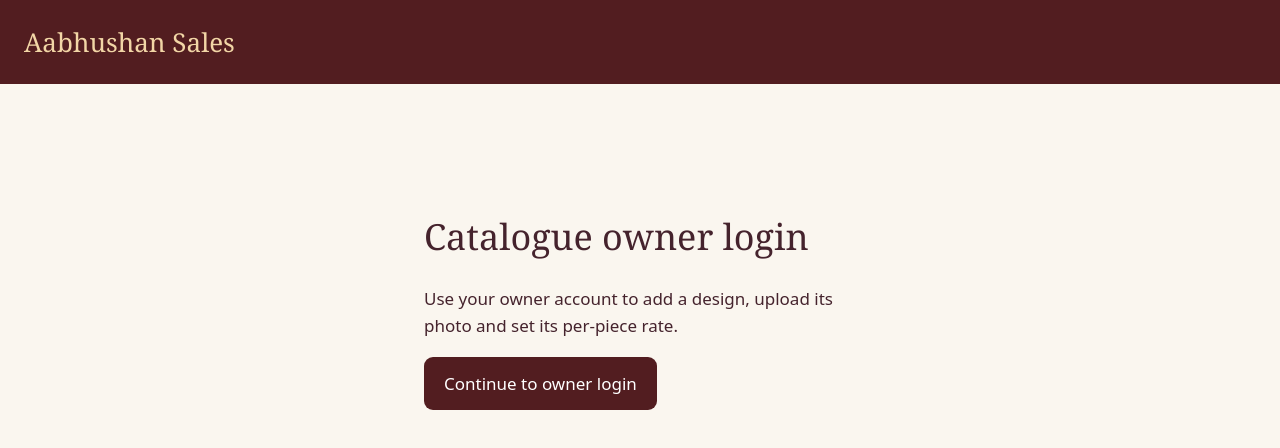
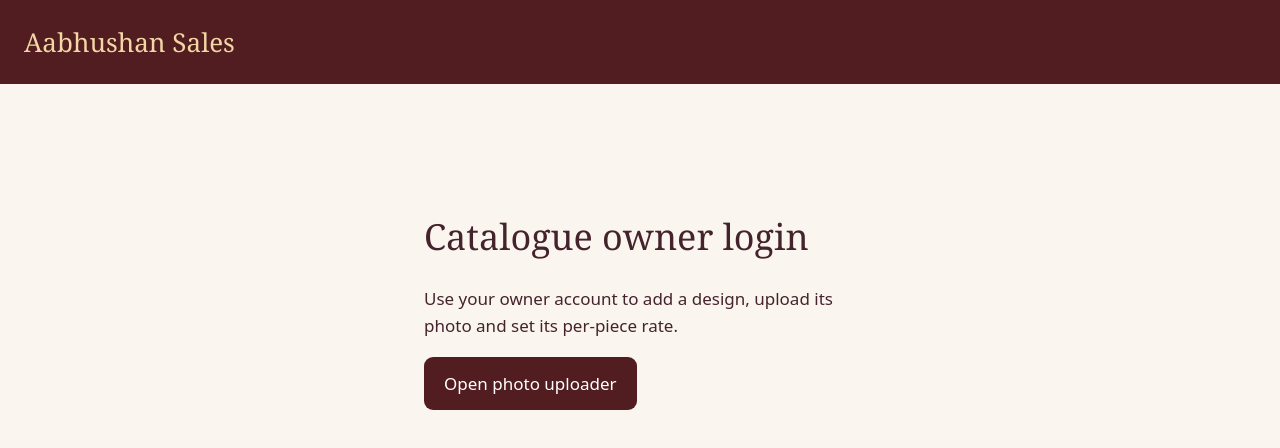
Before and after one commit to jigarrock13/aabhushan-sales, a plain HTML site: page owner/index.html in a window 1280 px wide. Drawn offline with Linux system fonts and the light colour scheme.

Commit message:
Open the private photo uploader directly from the owner page

```diff
--- a/owner/index.html
+++ b/owner/index.html
@@ -1 +1 @@
-<!doctype html><html lang="en"><meta charset="utf-8"><meta name="viewport" content="width=device-width,initial-scale=1"><meta name="robots" content="noindex"><title>Owner login · Aabhushan Sales</title><style>*{box-sizing:border-box}body{margin:0;background:#faf6ef;color:#45232d;font:17px system-ui}header{background:#521d20;color:#f2d6a6;padding:24px;font:26px Georgia}main{max-width:480px;margin:10vh auto;padding:24px}h1{font:36px Georgia}p{line-height:1.6}a{display:inline-block;background:#521d20;color:#fff;padding:15px 20px;border-radius:9px;text-decoration:none}</style><header>Aabhushan Sales</header><main><h1>Catalogue owner login</h1><p>Use your owner account to add a design, upload its photo and set its per-piece rate.</p><a href="https://aabhushan-sales-catalogue.jigar-rock13.chatgpt.site/manage" target="_top">Continue to owner login</a></main></html>
+<!doctype html><html lang="en"><meta charset="utf-8"><meta name="viewport" content="width=device-width,initial-scale=1"><meta name="robots" content="noindex"><title>Owner login · Aabhushan Sales</title><style>*{box-sizing:border-box}body{margin:0;background:#faf6ef;color:#45232d;font:17px system-ui}header{background:#521d20;color:#f2d6a6;padding:24px;font:26px Georgia}main{max-width:480px;margin:10vh auto;padding:24px}h1{font:36px Georgia}p{line-height:1.6}a{display:inline-block;background:#521d20;color:#fff;padding:15px 20px;border-radius:9px;text-decoration:none}</style><header>Aabhushan Sales</header><main><h1>Catalogue owner login</h1><p>Use your owner account to add a design, upload its photo and set its per-piece rate.</p><a href="https://aabhushan-owner-upload.jigar-rock13.chatgpt.site/" target="_top">Open photo uploader</a></main></html>
```
